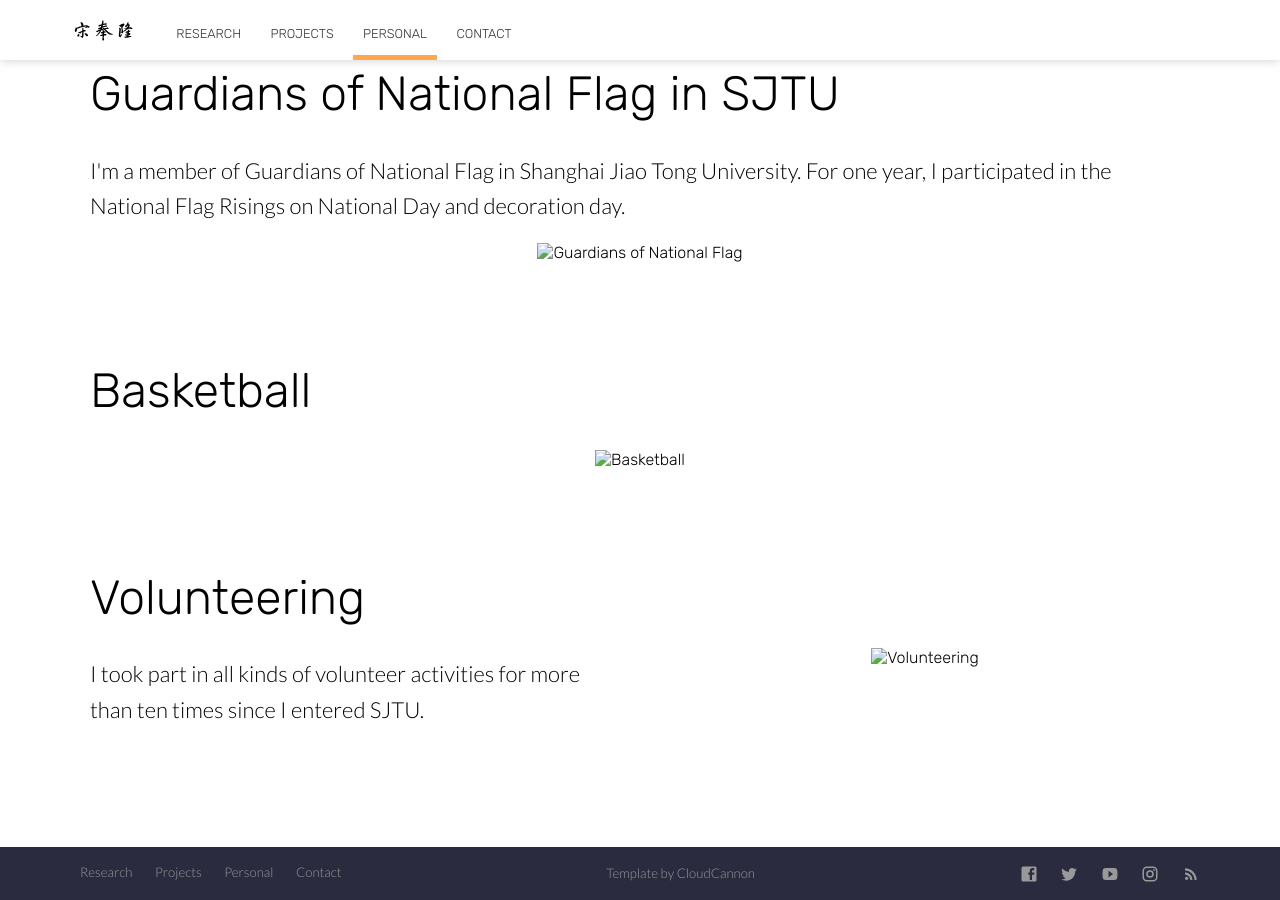
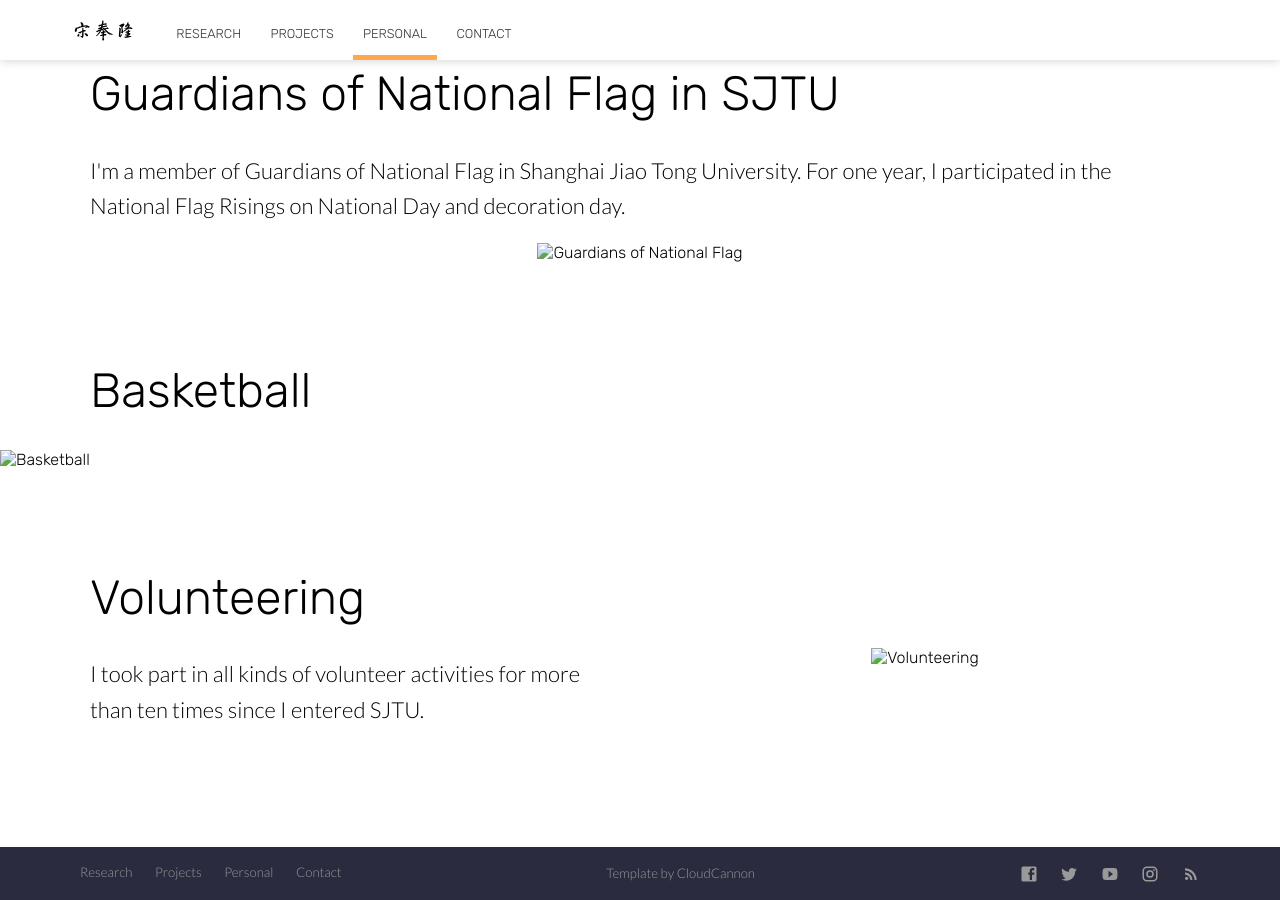
Before and after one commit to FenglongSong/fenglongsong.github.io, a Jekyll site: the page built from personal.html, in a window 1280 px wide and 900 px high, scrolled down 935 px. Built offline with Jekyll 4.4.1, drawn with Linux system fonts in a browser that asks for light colours; nearby versions of some CDN libraries.

Commit message:
Update personal.html

```diff
--- a/personal.html
+++ b/personal.html
@@ -35,9 +35,9 @@ image: https://source.unsplash.com/BcoGknSqlDc/2000x1322?a=.png
 			</div>
 
 		</div>
-		<div class="image">
+		<!-- <div class="image"> -->
 			<img class="editable" src="images/personal/basketball_1.jpg" alt="Basketball" />
-		</div>
+		<!-- </div> -->
 	</section>
 
 	<section class="info">
```
